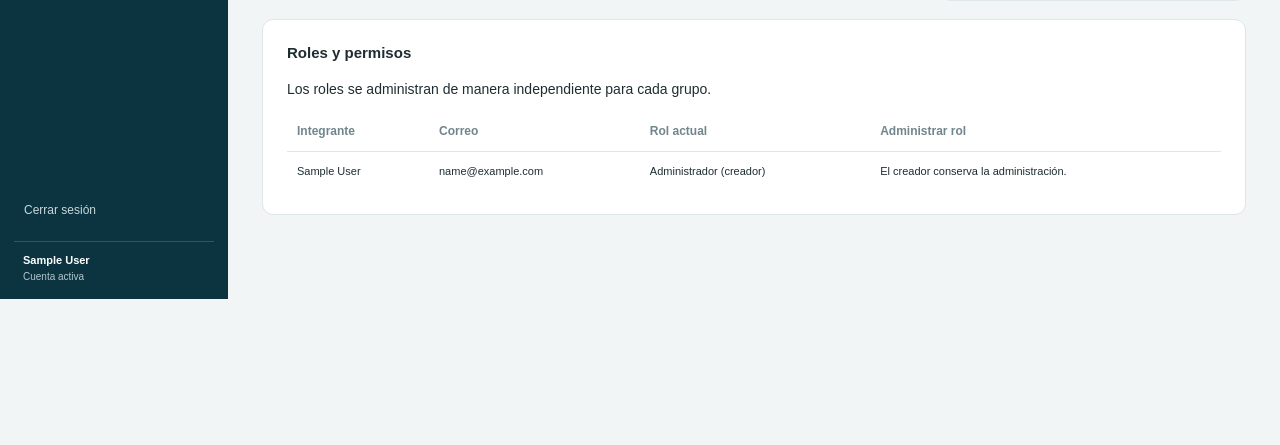
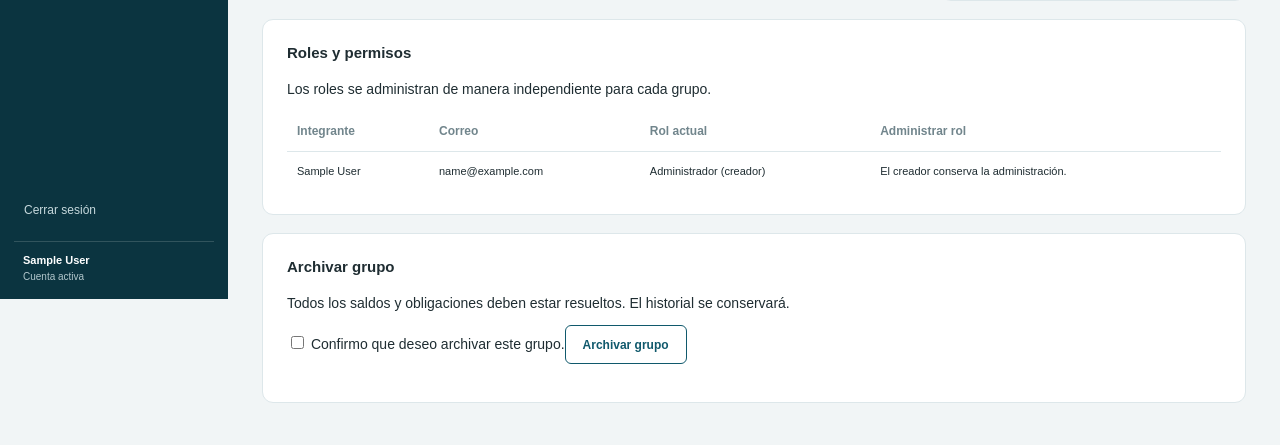
Before and after one commit to Thaliana-maria/Administracion, a Django app: page /grupos/1/ in a window 1280 px wide. Shown: the part 501-946 px from the top of the page. Before the commit the page ends 800 px from the top, so only its background shows below. Run offline with Django 5.2, Linux system fonts and the light colour scheme; a user stored in the database is signed in; tables that the repository leaves empty hold one stand-in row (values such as "Sample post"); data that the repository does not hold is empty.

Commit message:
Mostrar cierre seguro y estado archivado del grupo

```diff
--- a/templates/expenses/grupo_detalle.html
+++ b/templates/expenses/grupo_detalle.html
@@ -230,7 +230,8 @@
         </p>
     {% endif %}
 </section>
-{% if user.id != grupo.creador_id %}
+{% if not grupo.archivado and user.id != grupo.creador_id %}
 <section class="panel feature-panel"><h2>Salir del grupo</h2><p>Debes resolver tus obligaciones y pagos pendientes antes de salir.</p><form method="post" action="{% url 'retirar_integrante' grupo.id user.id %}">{% csrf_token %}<button class="button outline" type="submit">Salir del grupo</button></form></section>
 {% endif %}
+{% if grupo.archivado %}<section class="panel"><h2>Grupo archivado</h2><p>Los registros se conservan para consulta.</p></section>{% elif user.id == grupo.creador_id %}<section class="panel feature-panel"><h2>Archivar grupo</h2><p>Todos los saldos y obligaciones deben estar resueltos. El historial se conservará.</p><form method="post" action="{% url 'archivar_grupo' grupo.id %}">{% csrf_token %}<label><input type="checkbox" required> Confirmo que deseo archivar este grupo.</label><button class="button outline" type="submit">Archivar grupo</button></form></section>{% endif %}
 {% endblock %}
```
